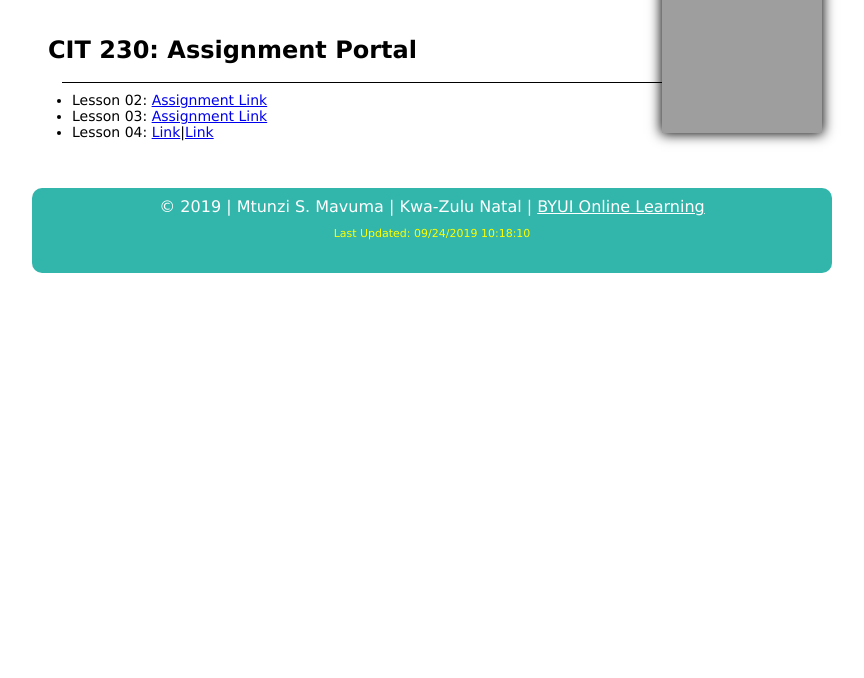
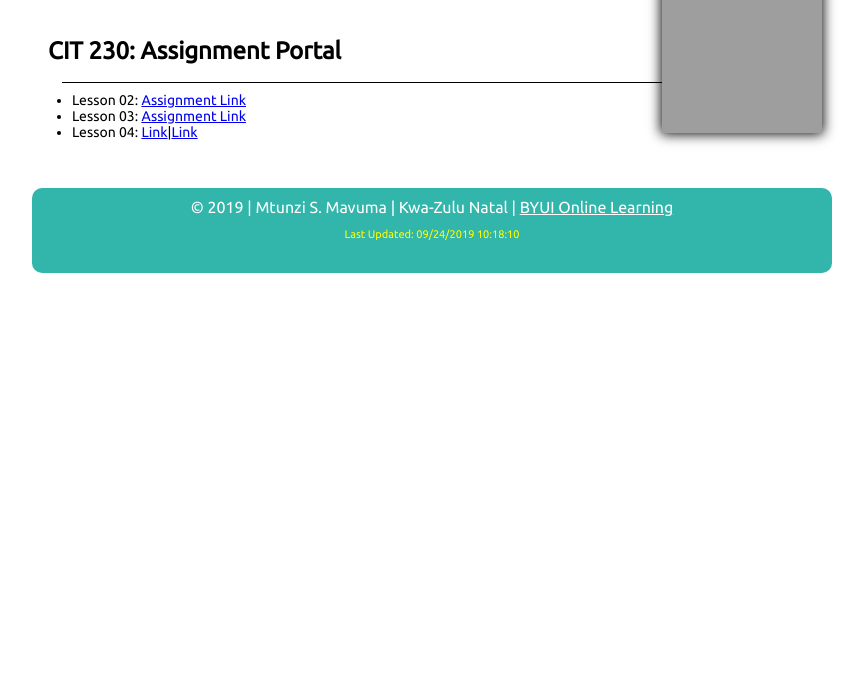
Before and after one commit to mtunzisteven/mtunzisteven.github.io, a plain HTML site: page index.html in a window 1280 px wide. Shown: the part 122-800 px from the top of the page, without its empty margins (198-1062 px from the left). Drawn offline with Linux system fonts and the light colour scheme; grey boxes are pictures that could not be loaded.

Commit message:
Google Fonts Updated

```diff
--- a/css/style.css
+++ b/css/style.css
@@ -1,6 +1,6 @@
 
 
-body {font-family: Verdana, Geneva, Tahoma, sans-serif;
+body {font-family: Ubuntu, Verdana, Tahoma, sans-serif;
       width:800px;
       margin-left:180px;
       padding-left:50px;}
--- a/index.html
+++ b/index.html
@@ -8,6 +8,9 @@
         <meta name="viewport" content="width=device-width, initial-scale=1">
         <link rel="stylesheet" href="css/normalize.css">
         <link rel="stylesheet" href="css/style.css">
+
+        <!--Google fonts API link: Ubuntu-->
+        <link href="https://fonts.googleapis.com/css?family=Ubuntu&display=swap" rel="stylesheet">
 
     </head>
 
```
